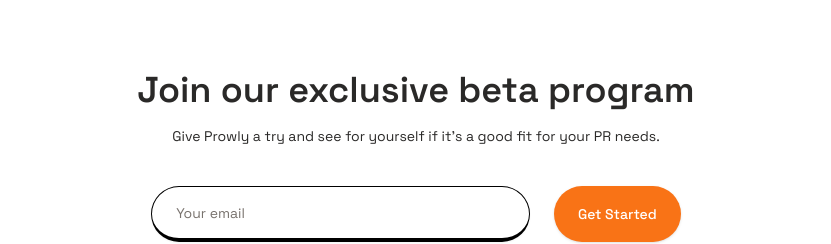
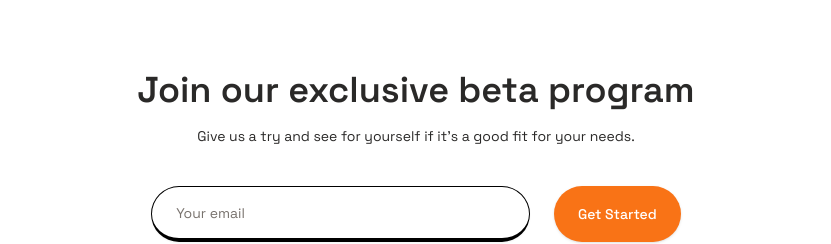
Before and after one commit to ZvityTeam/landing-page-nextjs, a Next.js app: page / in a window 1280 px wide. Shown: the part 2920-3164 px from the top of the page, without its empty margins (224-1055 px from the left). Built offline with nearby package versions, Linux system fonts and the light colour scheme.

Commit message:
Update trial-section.tsx

```diff
--- a/src/components/sections/trial-section.tsx
+++ b/src/components/sections/trial-section.tsx
@@ -95,8 +95,7 @@ export function TrialSection() {
 
           {/* Description */}
           <p className="text-sm  mb-10">
-            Give Prowly a try and see for yourself if it’s a good fit for your
-            PR needs.
+            Give us a try and see for yourself if it’s a good fit for your needs.
           </p>
 
           {/* Email Input and Button */}
```
